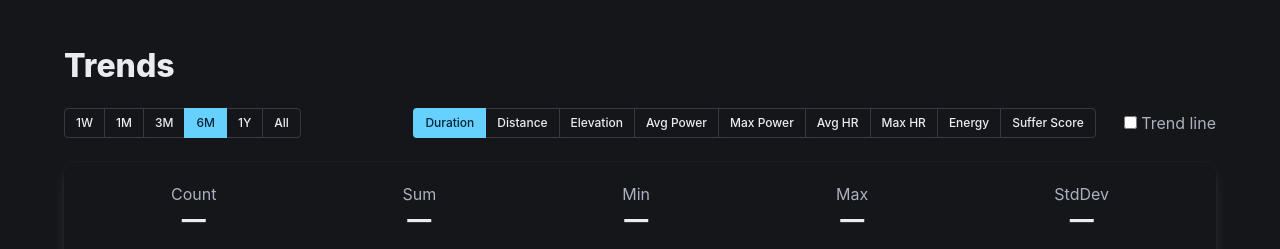
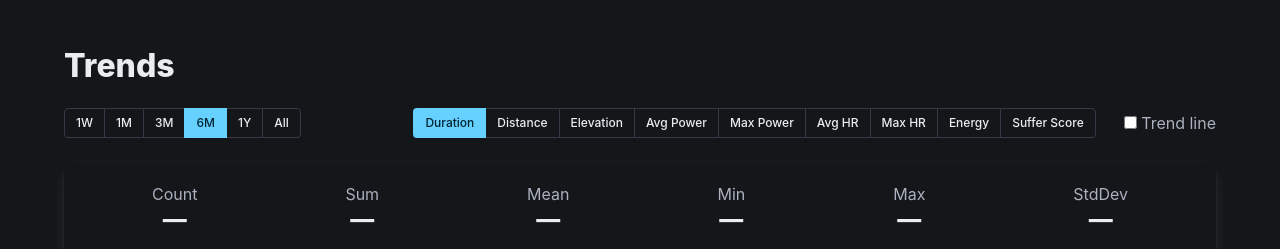
Before and after one commit to bradmontgomery/streben, a FastAPI app: page /trends in a window 1280 px wide. Shown: the part 52-301 px from the top of the page. Run offline with FastAPI, Linux system fonts and the light colour scheme; data that the repository does not hold is empty.

Commit message:
Show Mean alongside Sum on the trends stats row
Previously non-summable metrics showed Mean in place of Sum; now
summable metrics show both, so Mean is always available regardless
of the selected metric.

Co-Authored-By: Claude Sonnet 5 <noreply@anthropic.com>

```diff
--- a/app/templates/trends.html
+++ b/app/templates/trends.html
@@ -108,11 +108,16 @@
         const fmt = (x, d = cfg.decimals) => x == null ? '—' : Number(x.toFixed(d)).toLocaleString() + (cfg.unit ? ' ' + cfg.unit : '');
         const tiles = [
             { label: 'Count', value: stats ? stats.n.toLocaleString() : '—' },
-            { label: cfg.summable ? 'Sum' : 'Mean', value: stats ? fmt(cfg.summable ? stats.sum : stats.mean) : '—' },
+        ];
+        if (cfg.summable) {
+            tiles.push({ label: 'Sum', value: stats ? fmt(stats.sum) : '—' });
+        }
+        tiles.push(
+            { label: 'Mean', value: stats ? fmt(stats.mean) : '—' },
             { label: 'Min', value: stats ? fmt(stats.min) : '—' },
             { label: 'Max', value: stats ? fmt(stats.max) : '—' },
             { label: 'StdDev', value: (stats && stats.stdDev != null) ? fmt(stats.stdDev, Math.max(cfg.decimals, 1)) : '—' },
-        ];
+        );
         el.innerHTML = tiles.map(t => `
             <div class="level-item has-text-centered">
                 <div>
```
